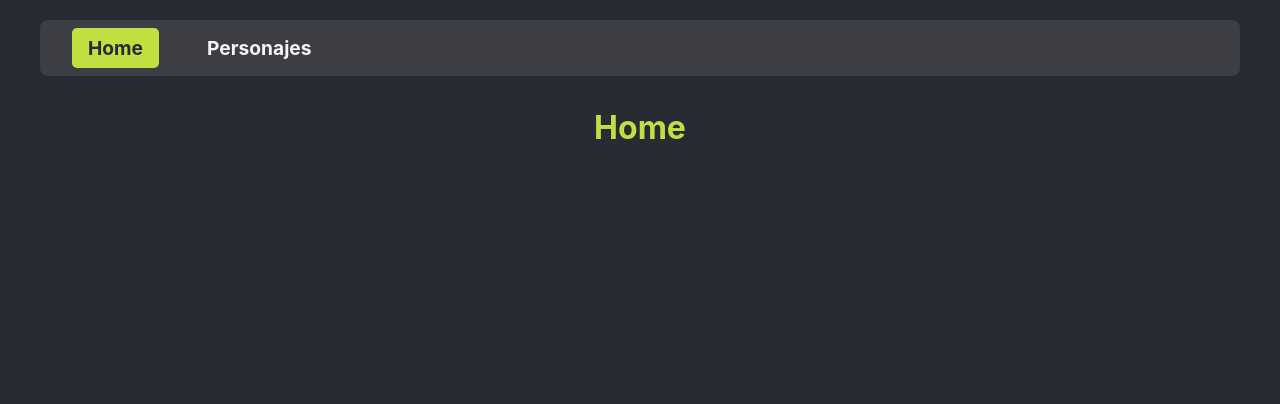
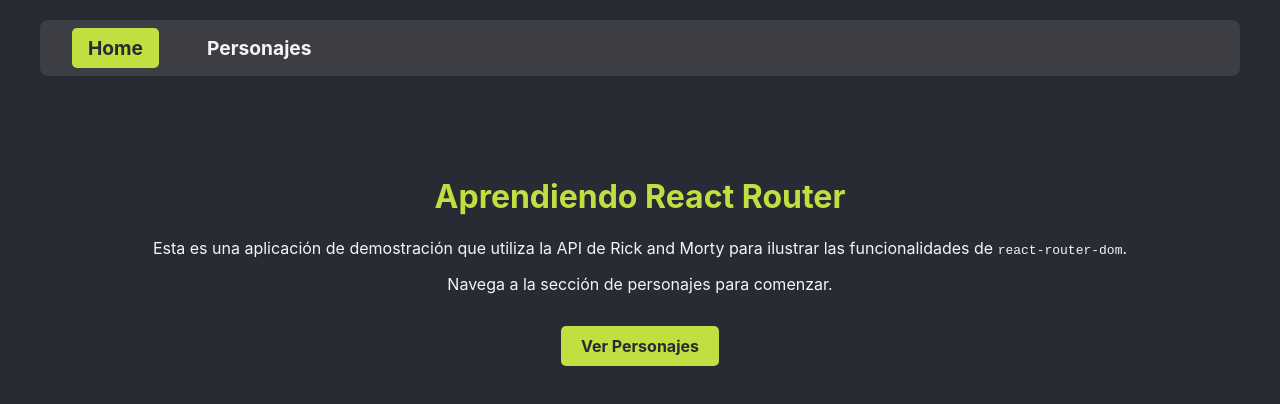
Before and after one commit to warderer/intro-react-g41a, a React (Vite) app in the folder 07-react-router-dom/: page / in a window 1280 px wide. Shown: the top 404 px of the page. Built offline with nearby package versions, Linux system fonts and the light colour scheme.

Commit message:
✨ Update Home with Link

```diff
--- a/07-react-router-dom/src/pages/Home.jsx
+++ b/07-react-router-dom/src/pages/Home.jsx
@@ -1,6 +1,17 @@
+import { Link } from 'react-router-dom'
+
 const Home = () => {
   return (
-    <h1>Home</h1>
+    <div className='page-content'>
+      <h1>Aprendiendo React Router</h1>
+      <p>
+        Esta es una aplicación de demostración que utiliza la API de Rick and Morty para ilustrar las funcionalidades de <code>react-router-dom</code>.
+      </p>
+      <p>
+        Navega a la sección de personajes para comenzar.
+      </p>
+      <Link to='/characters' className='btn-back'>Ver Personajes</Link>
+    </div>
   )
 }
 export default Home
```
